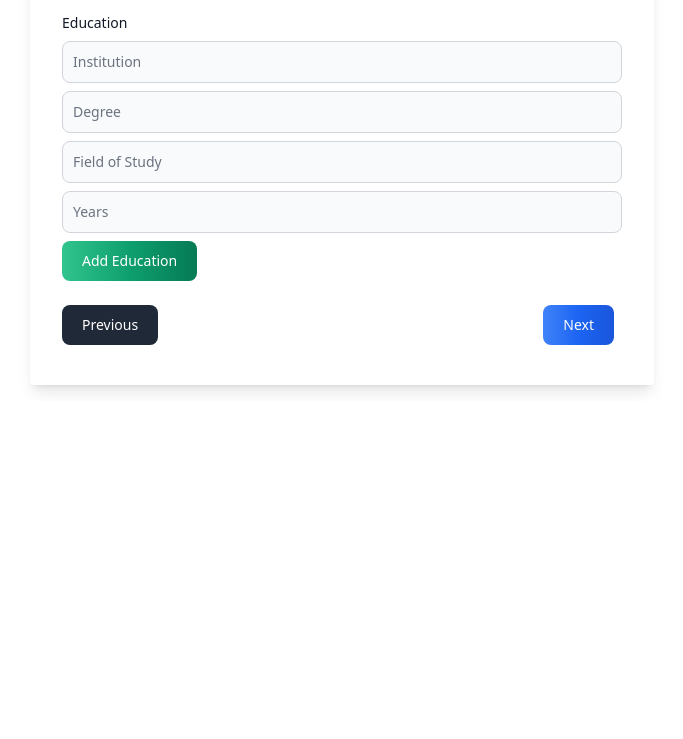
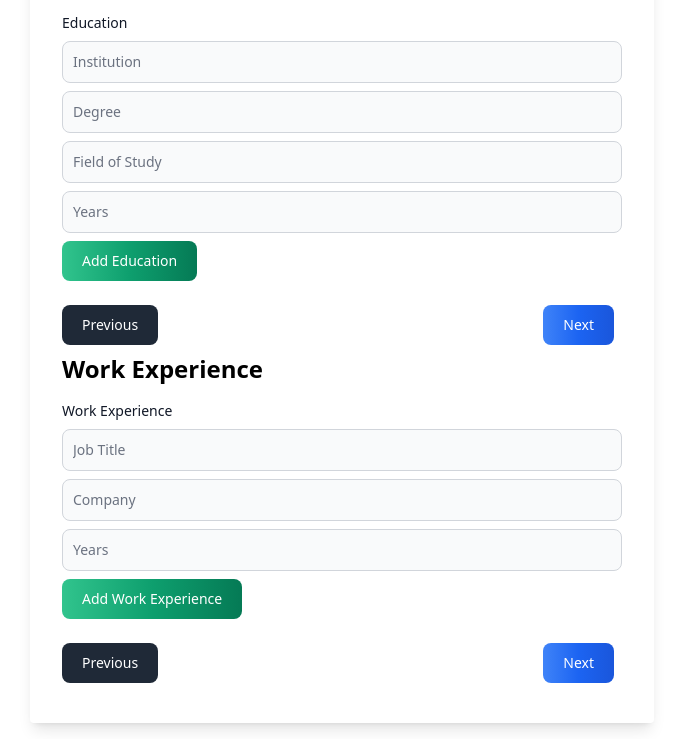
Before and after one commit to Bouanaya/cv-builder, a website: page pages/create.html in a window 1280 px wide. Shown: the part 2071-2810 px from the top of the page, without its empty margins (298-981 px from the left). Before the commit the page ends 2472 px from the top, so only its background shows below. Drawn offline with Linux system fonts and the light colour scheme.

Commit message:
add form Work Experience

```diff
--- a/pages/create.html
+++ b/pages/create.html
@@ -324,6 +324,26 @@
               </div>
             </form>
           </div>
+          <!-- Step 7: Work Experience -->
+          <div id="step-7" class="">
+            <h2 class="text-2xl font-bold mb-4">Work Experience</h2>
+            <form id="work-experience-form">
+              <div class="mb-4">
+                <label class="block mb-2 text-sm font-medium text-gray-900 dark:text-white">Work Experience</label>
+                <div id="work-experience">
+                  <input type="text" class="bg-gray-50 border border-gray-300 mb-2 text-gray-900 text-sm rounded-lg focus:ring-blue-500 focus:border-blue-500 block w-full p-2.5 dark:bg-gray-700 dark:border-gray-600 dark:placeholder-gray-400 dark:text-white dark:focus:ring-blue-500 dark:focus:border-blue-500" placeholder="Job Title" required>
+                  <input type="text" class="bg-gray-50 border border-gray-300 mb-2 text-gray-900 text-sm rounded-lg focus:ring-blue-500 focus:border-blue-500 block w-full p-2.5 dark:bg-gray-700 dark:border-gray-600 dark:placeholder-gray-400 dark:text-white dark:focus:ring-blue-500 dark:focus:border-blue-500" placeholder="Company" required>
+                  <input type="text" class="bg-gray-50 border border-gray-300 mb-2 text-gray-900 text-sm rounded-lg focus:ring-blue-500 focus:border-blue-500 block w-full p-2.5 dark:bg-gray-700 dark:border-gray-600 dark:placeholder-gray-400 dark:text-white dark:focus:ring-blue-500 dark:focus:border-blue-500" placeholder="Years" required>
+                </div>
+                <button type="button" id="add-work-experience" class="text-white bg-gradient-to-r from-green-400 via-green-500 to-green-600 hover:bg-gradient-to-br focus:ring-4 focus:outline-none focus:ring-green-300 dark:focus:ring-green-800 font-medium rounded-lg text-sm px-5 py-2.5 text-center me-2 mb-2">Add Work Experience</button>
+              </div>
+              <div class="flex justify-between">
+                <button type="button" id="prev-7" class="text-white bg-gray-800 hover:bg-gray-900 focus:outline-none focus:ring-4 focus:ring-gray-300 font-medium rounded-lg text-sm px-5 py-2.5 me-2 mb-2 dark:bg-gray-800 dark:hover:bg-gray-700 dark:focus:ring-gray-700 dark:border-gray-700">Previous</button>
+                <button type="button" id="next-7" class="text-white bg-gradient-to-r from-blue-500 via-blue-600 to-blue-700 hover:bg-gradient-to-br focus:ring-4 focus:outline-none focus:ring-blue-300 dark:focus:ring-blue-800 font-medium rounded-lg text-sm px-5 py-2.5 text-center me-2 mb-2">Next</button>
+              </div>
+            </form>
+          </div>
+
         </div>
       </div>
     </div>
```
